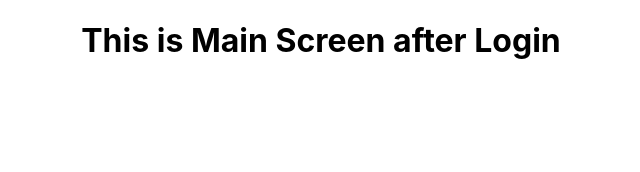
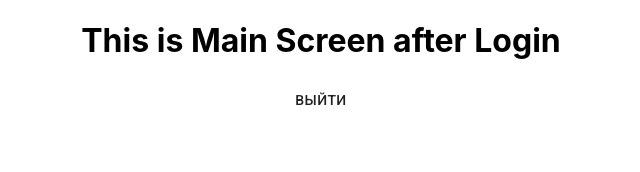
Before and after one commit to FoxFrontEngineer/scientia, a React (Create React App) app: page / in a window 1280 px wide. Shown: the top 172 px of the page, without its empty margins (319-959 px from the left). Built offline with nearby package versions, Linux system fonts and the light colour scheme; no server answers; sample sign-in values are in the browser's storage.

Commit message:
logout: added logout component and functional

```diff
--- /dev/null
+++ b/src/components/modules/Logout/Logout.js
@@ -0,0 +1,34 @@
+import React, {useState} from "react";
+import Button from '@material-ui/core/Button';
+import { useAuth } from "../../../contexts/AuthContext";
+import Alert from '@material-ui/lab/Alert';
+import AlertTitle from "@material-ui/lab/AlertTitle";
+
+import { useHistory } from "react-router-dom"
+
+export default function Logout() {
+    const { currentUser, logout } = useAuth()
+    const [error, setError] = useState(null)
+    const history = useHistory()
+
+    async function handleLogout() {
+        try {
+            const response = await logout();
+            history.push("/login")
+        } catch (e) {
+            setError(e)
+        }
+    }
+
+    return (
+        <>
+            {error && <Alert severity="error">
+                <AlertTitle>Error</AlertTitle>
+                This is an error alert — <strong>{error}</strong>
+            </Alert>}
+            <Button  type="submit" onClick={handleLogout}>Выйти</Button>
+        </>
+
+    )
+
+}
--- a/src/components/modules/MainScreen/MainScreen.js
+++ b/src/components/modules/MainScreen/MainScreen.js
@@ -1,8 +1,13 @@
-import React from "react"
+import React from "react";
+
+import Logout from "../Logout/Logout";
 
 export default function MainScreen() {
 
     return (
+        <>
         <h1>This is Main Screen after Login</h1>
+        <Logout />
+        </>
     )
 }
```
